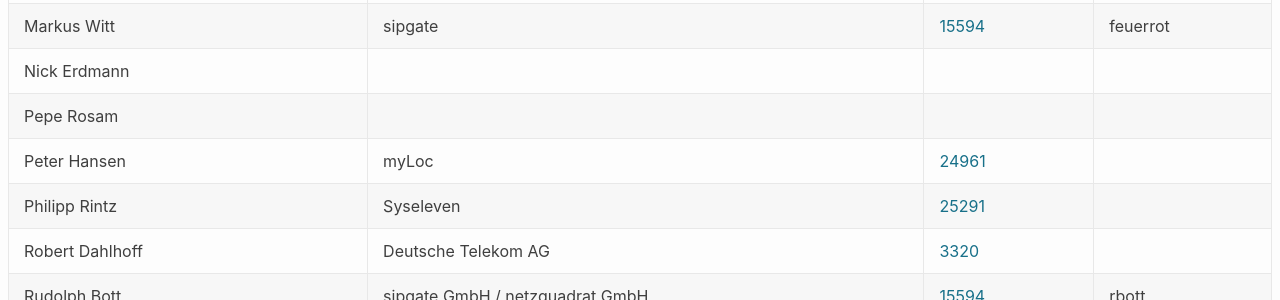
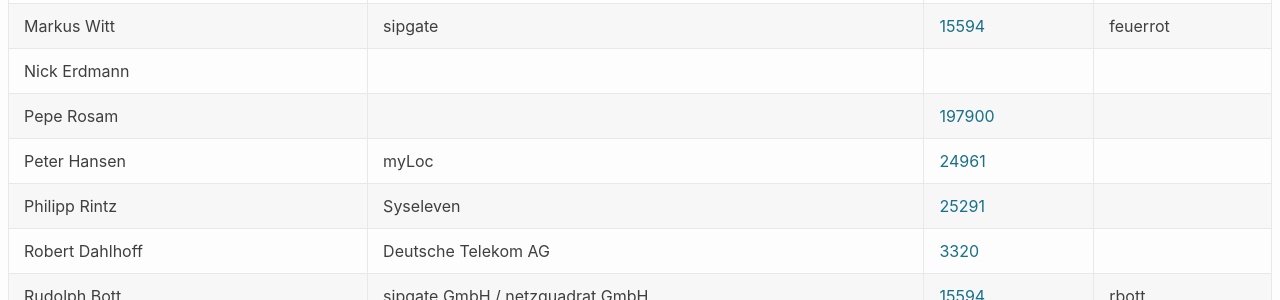
Before and after one commit to denog/pretix-attendeelist, a Jekyll site: the page built from denog-meetup-2024-03/index.markdown, in a window 1280 px wide and 900 px high, scrolled down 579 px. Shown: the part 416-716 px from the top of the window. Built offline with Jekyll 4.4.1, drawn with Linux system fonts in a browser that asks for light colours.

Commit message:
Latest data: Mon Mar 11 09:47:52 UTC 2024

```diff
--- a/_data/attendees_denog-meetup-2024-03.json
+++ b/_data/attendees_denog-meetup-2024-03.json
@@ -141,7 +141,7 @@
     "name": "Pepe Rosam",
     "company": null,
     "irc": null,
-    "asn": null
+    "asn": "197900"
   },
   {
     "name": "Peter Hansen",
```
